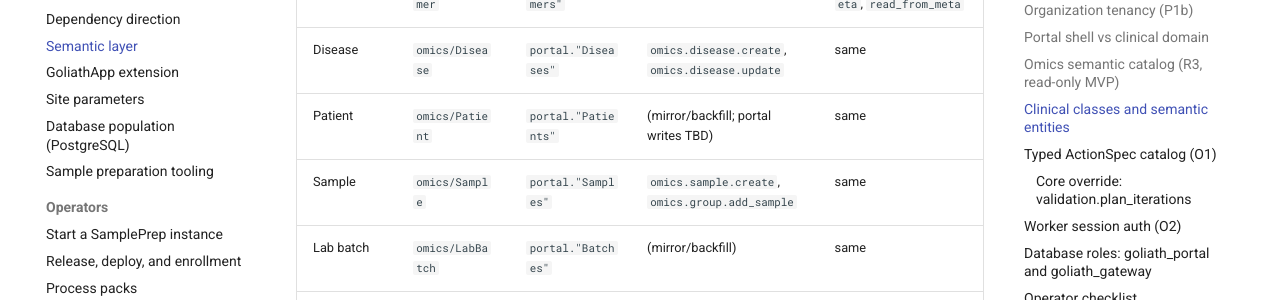
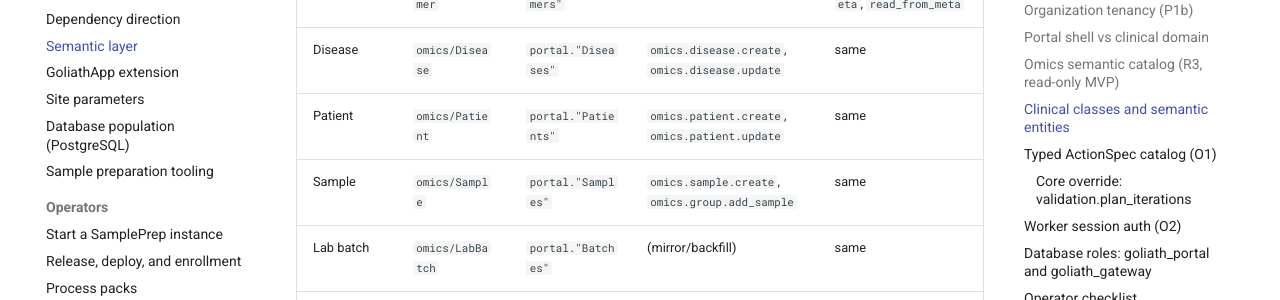
Before and after one commit to Goliath-Research/GoliathOmics, an MkDocs documentation site: the page built from docs/architecture/semantic-layer.md, in a window 1280 px wide and 900 px high, scrolled down 3368 px. Shown: the part 152-452 px from the top of the window. Built offline with MkDocs 1.6.1 and Material for MkDocs 9.7.7, drawn with Linux system fonts in a browser that asks for light colours.

Commit message:
Docs: list omics.patient.create/update as the Patient semantic writes (#114)

```diff
--- a/docs/architecture/semantic-layer.md
+++ b/docs/architecture/semantic-layer.md
@@ -95,7 +95,7 @@ The table below records the classes, the older portal table names used during th
 |--------|------------|--------------|--------------------------------|-----------------------------------------------------|
 | Customer | `omics/Customer` | `portal."Customers"` | `omics.customer.create` | `dual_write_legacy_meta`, `read_from_meta` |
 | Disease | `omics/Disease` | `portal."Diseases"` | `omics.disease.create`, `omics.disease.update` | same |
-| Patient | `omics/Patient` | `portal."Patients"` | (mirror/backfill; portal writes TBD) | same |
+| Patient | `omics/Patient` | `portal."Patients"` | `omics.patient.create`, `omics.patient.update` | same |
 | Sample | `omics/Sample` | `portal."Samples"` | `omics.sample.create`, `omics.group.add_sample` | same |
 | Lab batch | `omics/LabBatch` | `portal."Batches"` | (mirror/backfill) | same |
 | Institution | `omics/Institution` | `portal."Institutions"` | `omics.institution.create`, `omics.institution.update` | same |
```
